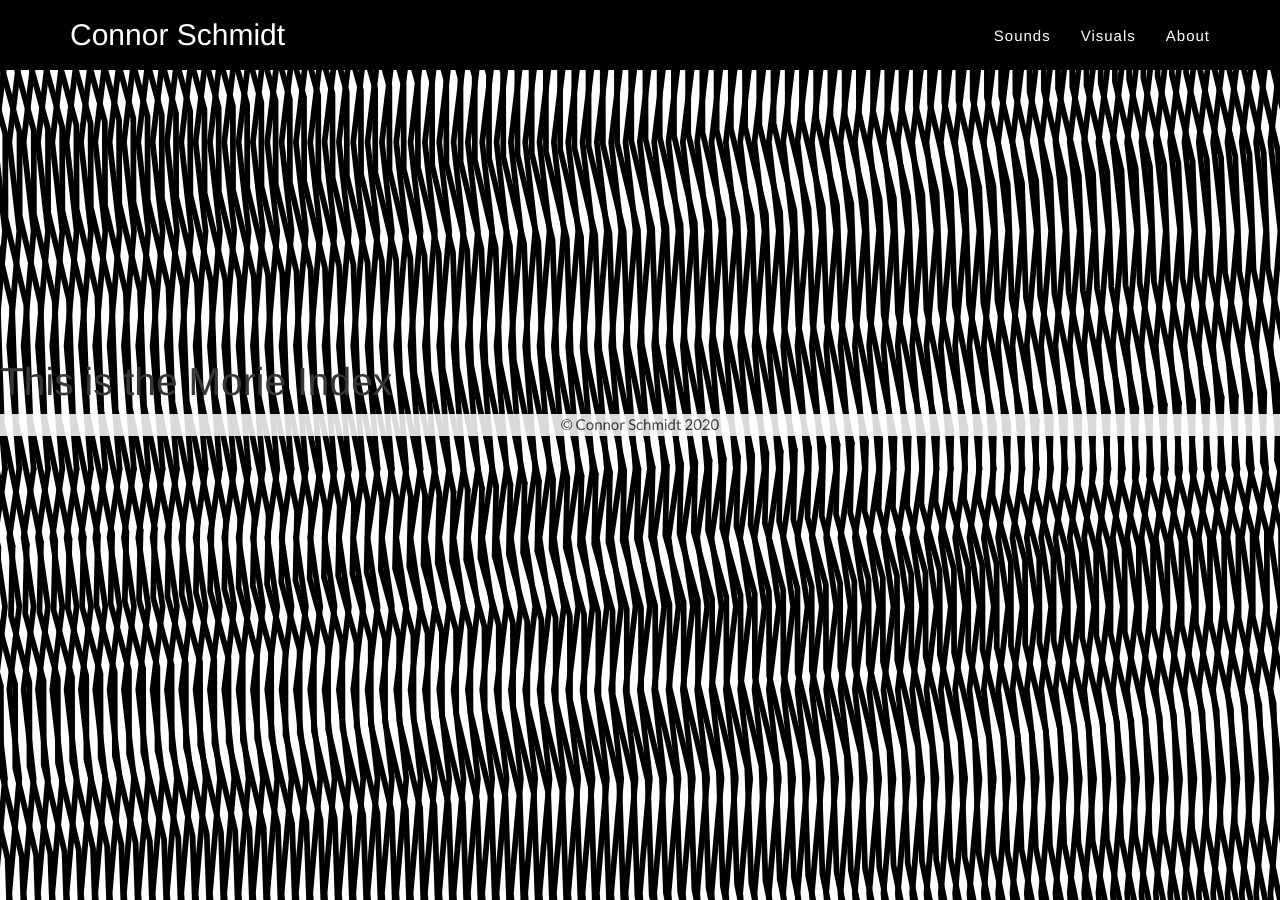
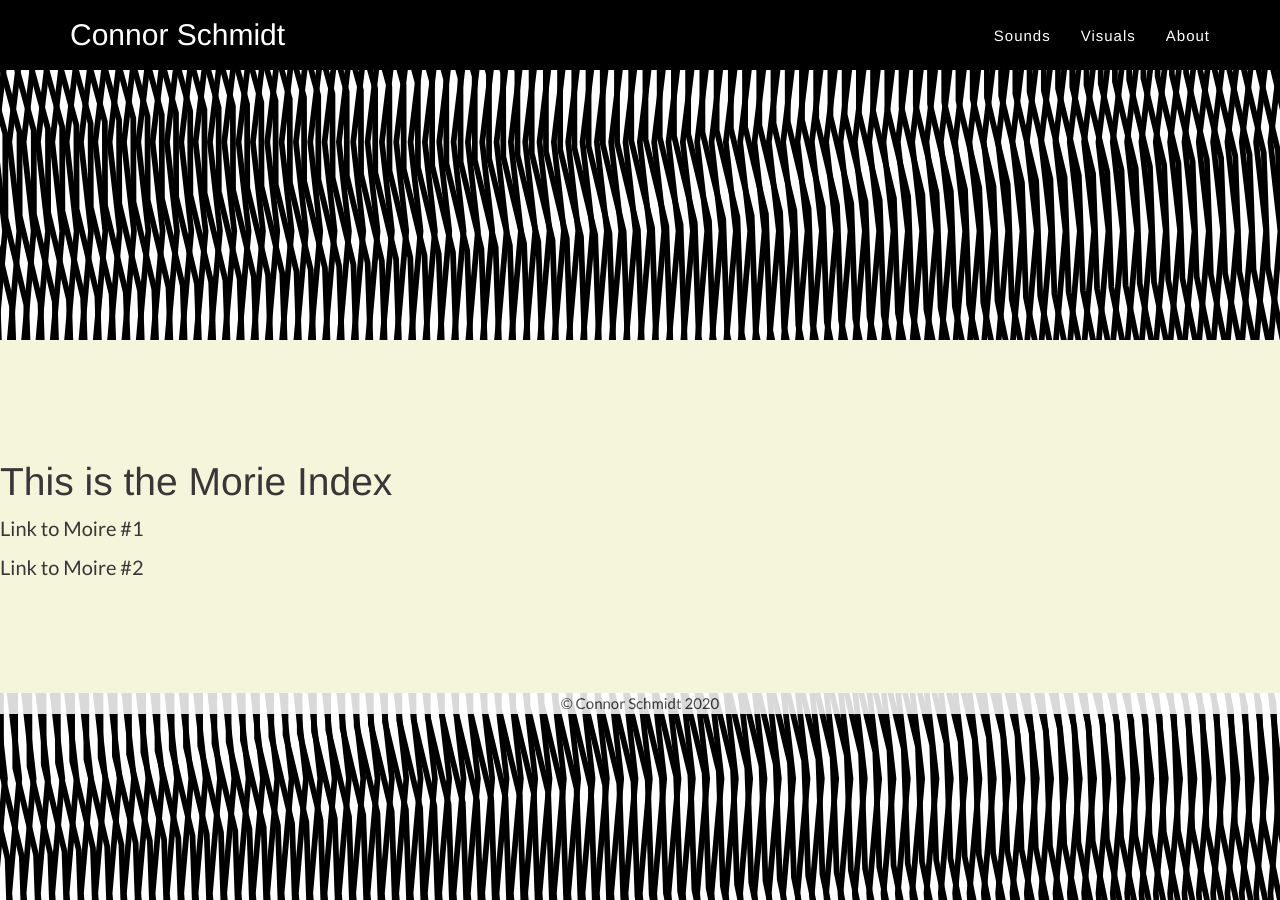
Before and after one commit to yukonnor/yukonnor.github.io, a Jekyll site: the page built from moire-index.html, in a window 1280 px wide. Built offline with Jekyll 4.4.1, drawn with Linux system fonts in a browser that asks for light colours.

Commit message:
Update moire-index.html

```diff
--- a/_layouts/moire-index.html
+++ b/_layouts/moire-index.html
@@ -5,7 +5,11 @@
     {% include nav.html %}
     {% include header.html %}
 
-    <h1>This is the Morie Index</h1>
+    <section class="spacing">
+      <h1>This is the Morie Index</h1>
+      <p>Link to Moire #1</p>
+      <p>Link to Moire #2</p>
+     </section>
 
     {% include footer.html %}
     {% include modals.html %}
```
